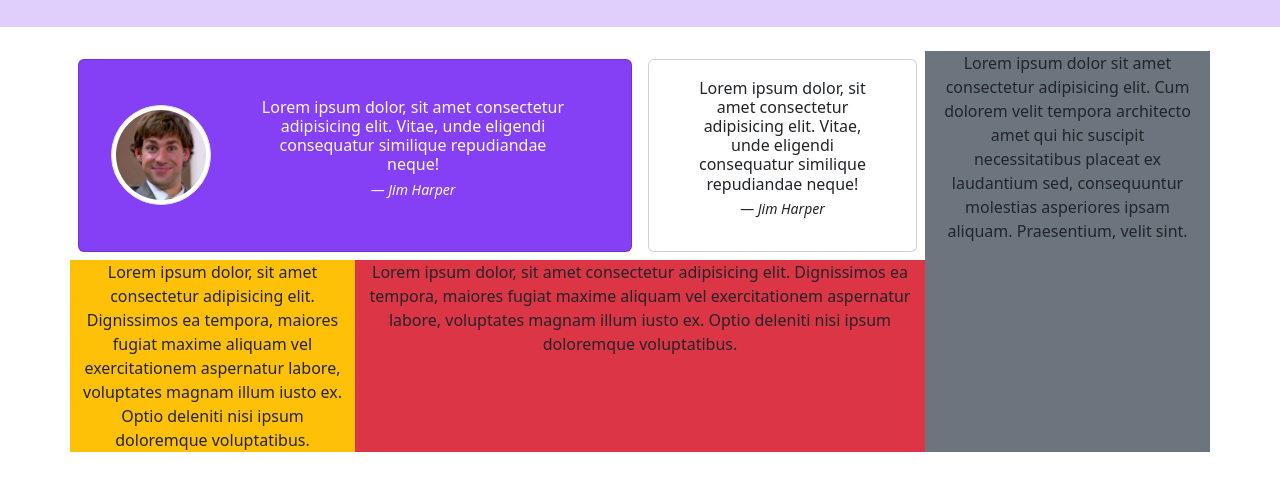
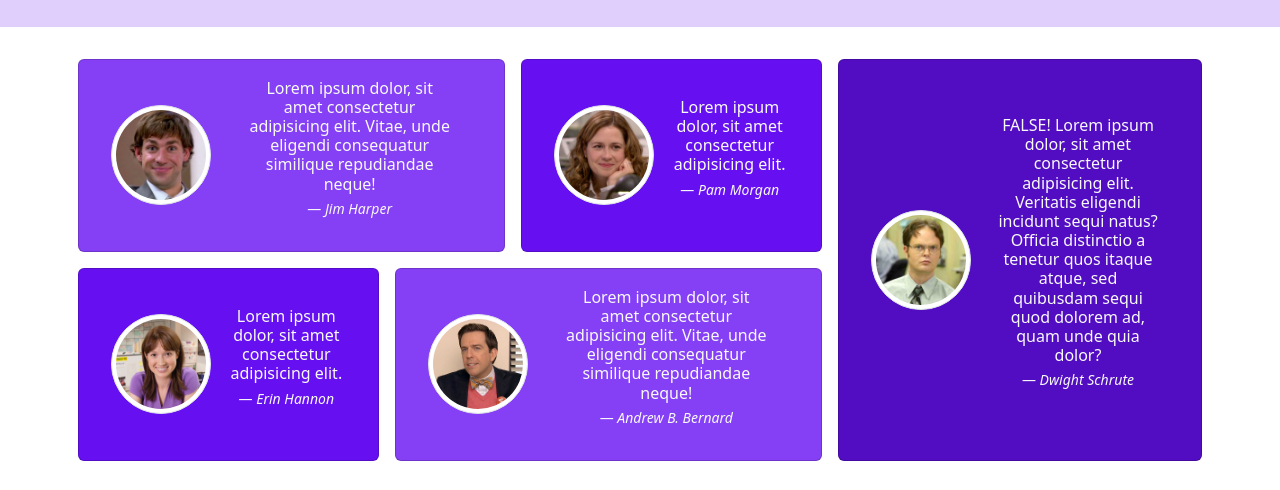
Before and after one commit to RiviCodes/dunder-mifflin-site, a React (Create React App) app: page / in a window 1280 px wide. Shown: the part 1105-1595 px from the top of the page. Built offline with nearby package versions, Linux system fonts and the light colour scheme.

Commit message:
Include additional cards, add style

```diff
--- a/src/components/Grid.jsx
+++ b/src/components/Grid.jsx
@@ -5,10 +5,10 @@ export default function Grid() {
     <div className="container d-flex align-items-center justify-content-center my-4">
       <div className="row">
         {/* LEFT COLUMN */}
-        <div className="col-12 col-lg-9">
+        <div className="col-12 col-lg-8">
           {/* NESTED TOP ROW */}
           <div className="row">
-            <div className="col-12 col-lg-8 p-2">
+            <div className="col-12 col-lg-7 p-2">
               {/* Use 100% of the height in each card */}
               <div class="card h-100 ps-3 bg-indigo-400">
                 {/* SINGLE CARD'S CONTENT */}
@@ -35,19 +35,25 @@ export default function Grid() {
                 </div>
               </div>
             </div>
-            <div className="col-12 col-lg-4 p-2">
-              <div class="card h-100">
-                <div class="card-body">
-                  <div className="d-flex align-items-center justify-content-around">
-                    <img src="" alt="" className="rounded-circle" />
+
+            <div className="col-12 col-lg-5 p-2">
+              <div class="card h-100 ps-3 bg-indigo-500">
+                <div class="card-body d-flex align-items-center justify-content-center">
+                  <div className="d-flex align-items-center">
+                    <img
+                      src="images/pam.jpg"
+                      alt=""
+                      className="img-thumbnail rounded-circle"
+                      height="auto"
+                      width="100"
+                    />
                     <div>
-                      <p class="card-text h6 h-100 w-75 pb-1">
+                      <p class="card-text h6 h-100 w-75 pb-1 text-light bg-indigo-500">
                         Lorem ipsum dolor, sit amet consectetur adipisicing
-                        elit. Vitae, unde eligendi consequatur similique
-                        repudiandae neque!
+                        elit.
                       </p>
-                      <figcaption class="blockquote-footer text-dark pt-2">
-                        <cite title="Source Title">Jim Harper</cite>
+                      <figcaption class="blockquote-footer text-light pt-2">
+                        <cite title="Source Title">Pam Morgan</cite>
                       </figcaption>
                     </div>
                   </div>
@@ -57,27 +63,85 @@ export default function Grid() {
           </div>
           {/* NESTED BOTTOM ROW */}
           <div className="row">
-            <div className="col-12 col-lg-4 bg-warning">
-              Lorem ipsum dolor, sit amet consectetur adipisicing elit.
-              Dignissimos ea tempora, maiores fugiat maxime aliquam vel
-              exercitationem aspernatur labore, voluptates magnam illum iusto
-              ex. Optio deleniti nisi ipsum doloremque voluptatibus.
+            <div className="col-12 col-lg-5 p-2">
+              <div class="card h-100 ps-3 bg-indigo-500">
+                <div class="card-body d-flex align-items-center justify-content-center">
+                  <div className="d-flex align-items-center">
+                    <img
+                      src="images/erin.jpg"
+                      alt=""
+                      className="img-thumbnail rounded-circle"
+                      height="auto"
+                      width="100"
+                    />
+                    <div>
+                      <p class="card-text h6 h-100 w-75 pb-1 text-light bg-indigo-500">
+                        Lorem ipsum dolor, sit amet consectetur adipisicing
+                        elit.
+                      </p>
+                      <figcaption class="blockquote-footer text-light pt-2">
+                        <cite title="Source Title">Erin Hannon</cite>
+                      </figcaption>
+                    </div>
+                  </div>
+                </div>
+              </div>
             </div>
-            <div className="col-12 col-lg-8 bg-danger">
-              Lorem ipsum dolor, sit amet consectetur adipisicing elit.
-              Dignissimos ea tempora, maiores fugiat maxime aliquam vel
-              exercitationem aspernatur labore, voluptates magnam illum iusto
-              ex. Optio deleniti nisi ipsum doloremque voluptatibus.
+
+            <div className="col-12 col-lg-7 p-2">
+              <div class="card h-100 ps-3 bg-indigo-400">
+                <div class="card-body d-flex align-items-center justify-content-center">
+                  <div className="d-flex align-items-center">
+                    <img
+                      src="images/andy.jpg"
+                      alt=""
+                      className="img-thumbnail rounded-circle"
+                      height="auto"
+                      width="100"
+                    />
+                    <div>
+                      <p class="card-text h6 h-100 w-75 pb-1 text-light bg-indigo-400">
+                        Lorem ipsum dolor, sit amet consectetur adipisicing
+                        elit. Vitae, unde eligendi consequatur similique
+                        repudiandae neque!
+                      </p>
+                      <figcaption class="blockquote-footer text-light pt-2">
+                        <cite title="Source Title">Andrew B. Bernard</cite>
+                      </figcaption>
+                    </div>
+                  </div>
+                </div>
+              </div>
             </div>
           </div>
         </div>
 
         {/* RIGHT COLUMN */}
-        <div className="col-12 col-lg-3 bg-secondary">
-          Lorem ipsum dolor sit amet consectetur adipisicing elit. Cum dolorem
-          velit tempora architecto amet qui hic suscipit necessitatibus placeat
-          ex laudantium sed, consequuntur molestias asperiores ipsam aliquam.
-          Praesentium, velit sint.
+        <div className="col-12 col-lg-4 p-2">
+          <div class="card h-100 ps-3 bg-indigo-600">
+            <div class="card-body d-flex align-items-center justify-content-center">
+              <div className="d-flex align-items-center">
+                <img
+                  src="images/dwight.jpg"
+                  alt=""
+                  className="img-thumbnail rounded-circle"
+                  height="auto"
+                  width="100"
+                />
+                <div>
+                  <p class="card-text h6 h-100 w-75 pb-1 text-light bg-indigo-600">
+                    FALSE! Lorem ipsum dolor, sit amet consectetur adipisicing
+                    elit. Veritatis eligendi incidunt sequi natus? Officia
+                    distinctio a tenetur quos itaque atque, sed quibusdam sequi
+                    quod dolorem ad, quam unde quia dolor?
+                  </p>
+                  <figcaption class="blockquote-footer text-light pt-2">
+                    <cite title="Source Title">Dwight Schrute</cite>
+                  </figcaption>
+                </div>
+              </div>
+            </div>
+          </div>
         </div>
       </div>
     </div>
```
